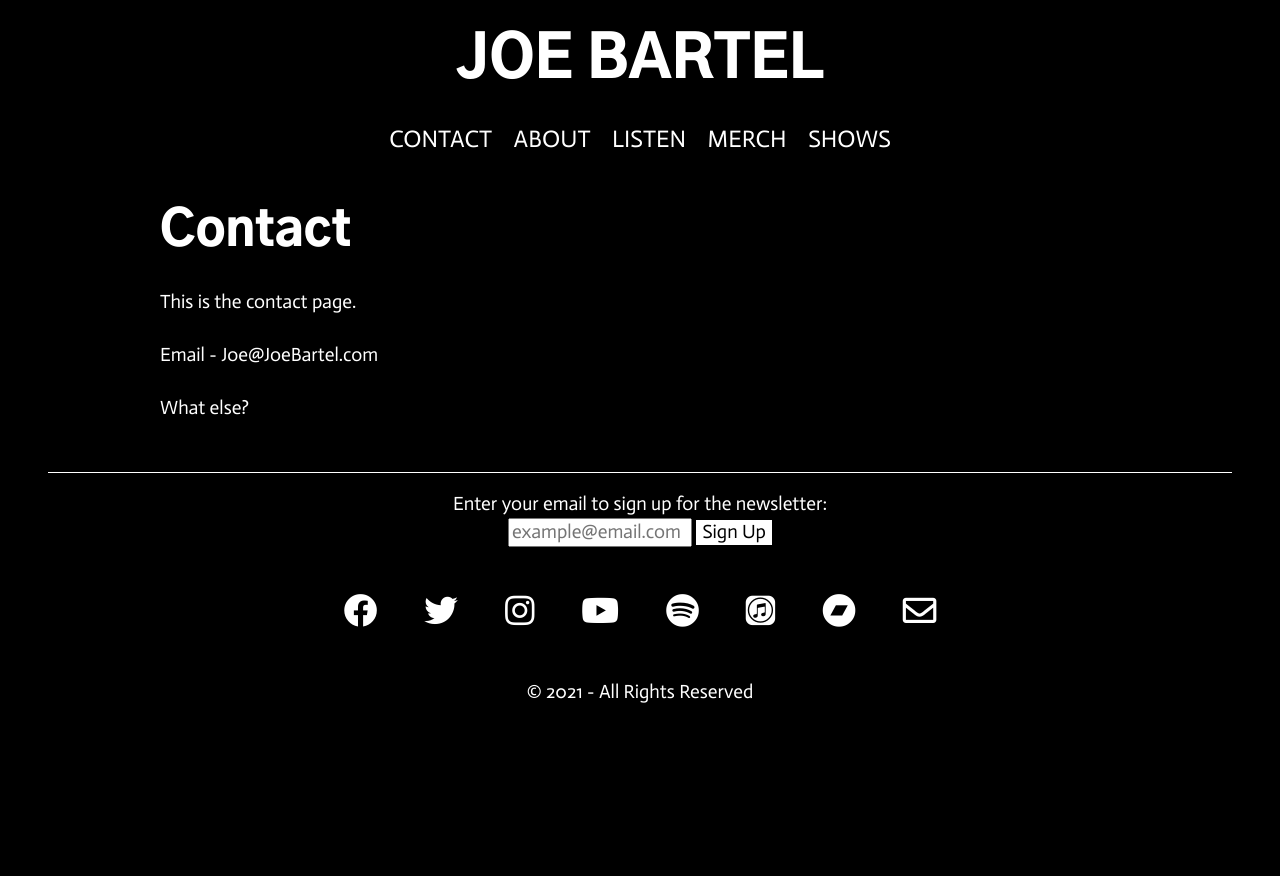
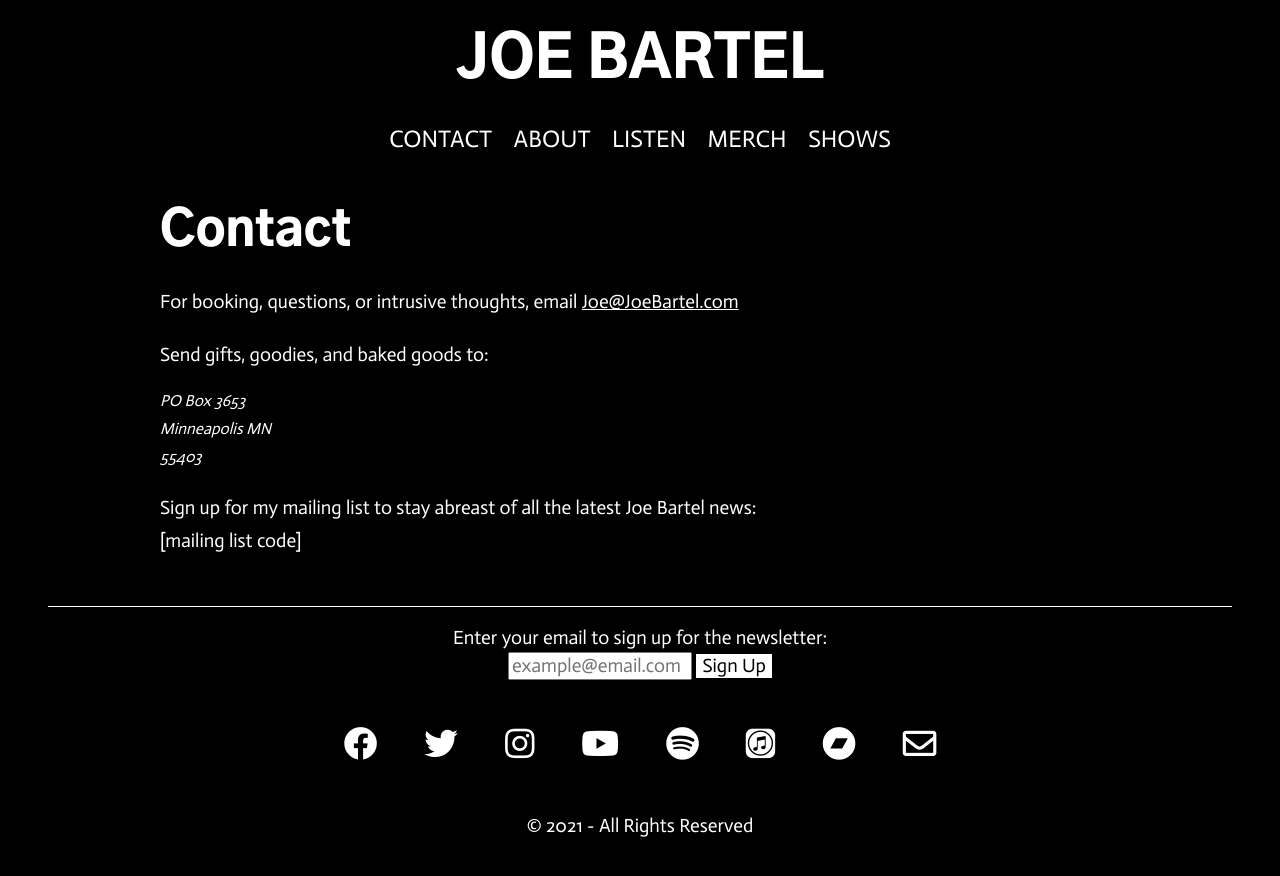
Before and after one commit to joebartel/joebartel, a Jekyll site: the page built from joebartel/contact.md, in a window 1280 px wide. Shown: the top 876 px of the page. Built offline with Jekyll 4.4.1, drawn with Linux system fonts in a browser that asks for light colours; nearby versions of some CDN libraries.

Commit message:
added favicon, about and contact content

```diff
--- a/joebartel/_includes/head.html
+++ b/joebartel/_includes/head.html
@@ -9,6 +9,7 @@
   <link rel="stylesheet" href="/assets/css/normalize.css">
   <link rel="stylesheet" href="/assets/css/boilerplate.css">
   <link rel="stylesheet" href="/assets/css/styles.css">
+  <link rel="shortcut icon" href="{{ "./assets/images/favicon.ico"  | relative_url }}" type="image/x-icon">
   <!-- fontawesome for icons -->
   <link rel="stylesheet" href="https://use.fontawesome.com/releases/v5.12.1/css/all.css" crossorigin="anonymous">
   <script>/* Empty script tag to reduce Firefox FOUC bug */</script>
--- a/joebartel/_sass/main.scss
+++ b/joebartel/_sass/main.scss
@@ -20,6 +20,10 @@ body {
 p {
     font-size: 1.2em;
     margin-bottom: 1rem;
+}
+
+a {
+    color: white;
 }
 
 h1, h2, h3, h4, h5 {
--- a/joebartel/contact.md
+++ b/joebartel/contact.md
@@ -6,8 +6,15 @@ slug: contact
 ---
 # Contact
 
-This is the contact page.
+For booking, questions, or intrusive thoughts, email
+[Joe@JoeBartel.com](Joe@JoeBartel.com)
 
-Email - Joe@JoeBartel.com
+Send gifts, goodies, and baked goods to:
+<address>
+PO Box 3653 <br />
+Minneapolis MN <br />
+55403 <br />
+</address>
 
-What else?
+Sign up for my mailing list to stay abreast of all the latest Joe Bartel news:
+[mailing list code]
```
Also changed, not shown: joebartel/about.md (+1 -5 lines), joebartel/assets/images/favicon.ico (added).
